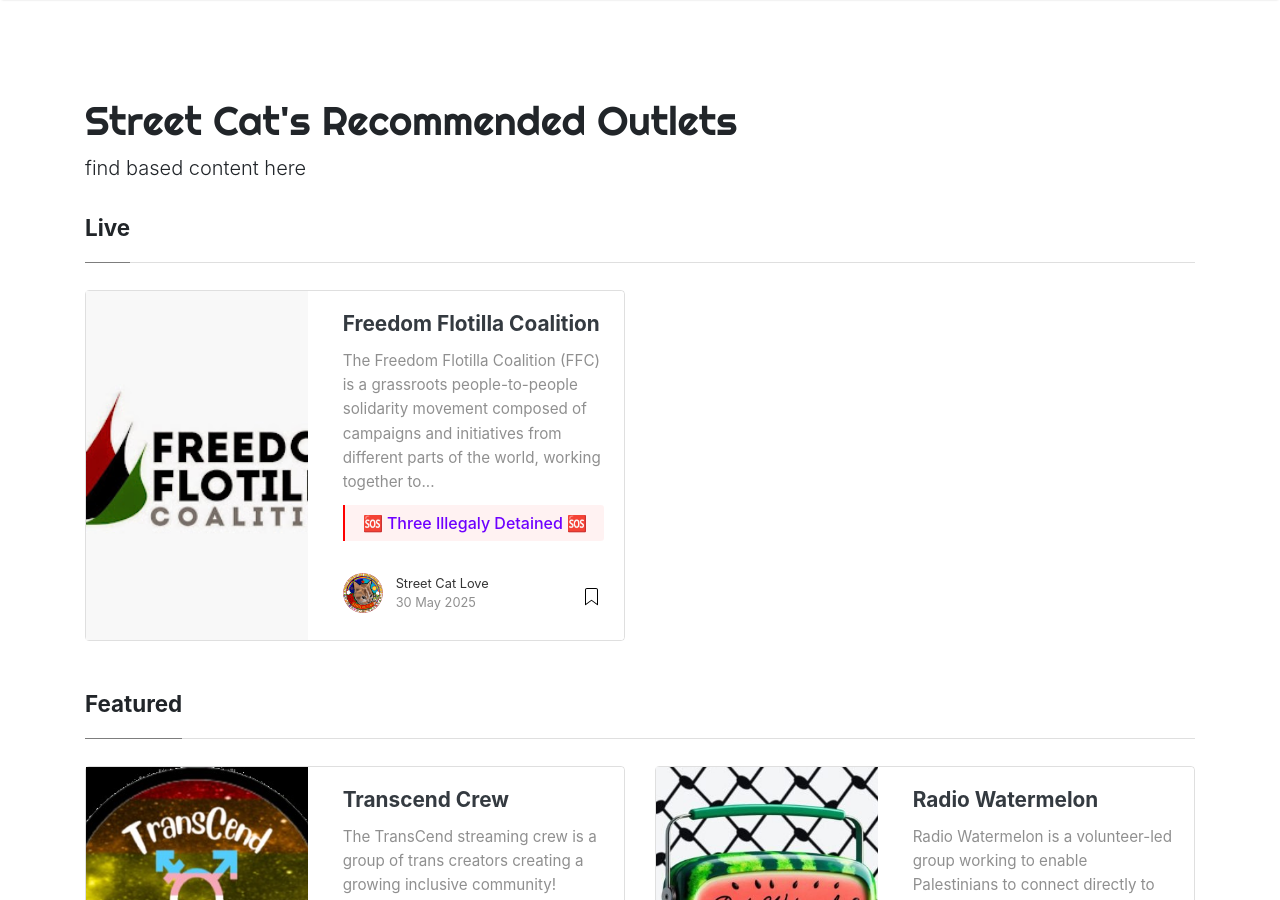
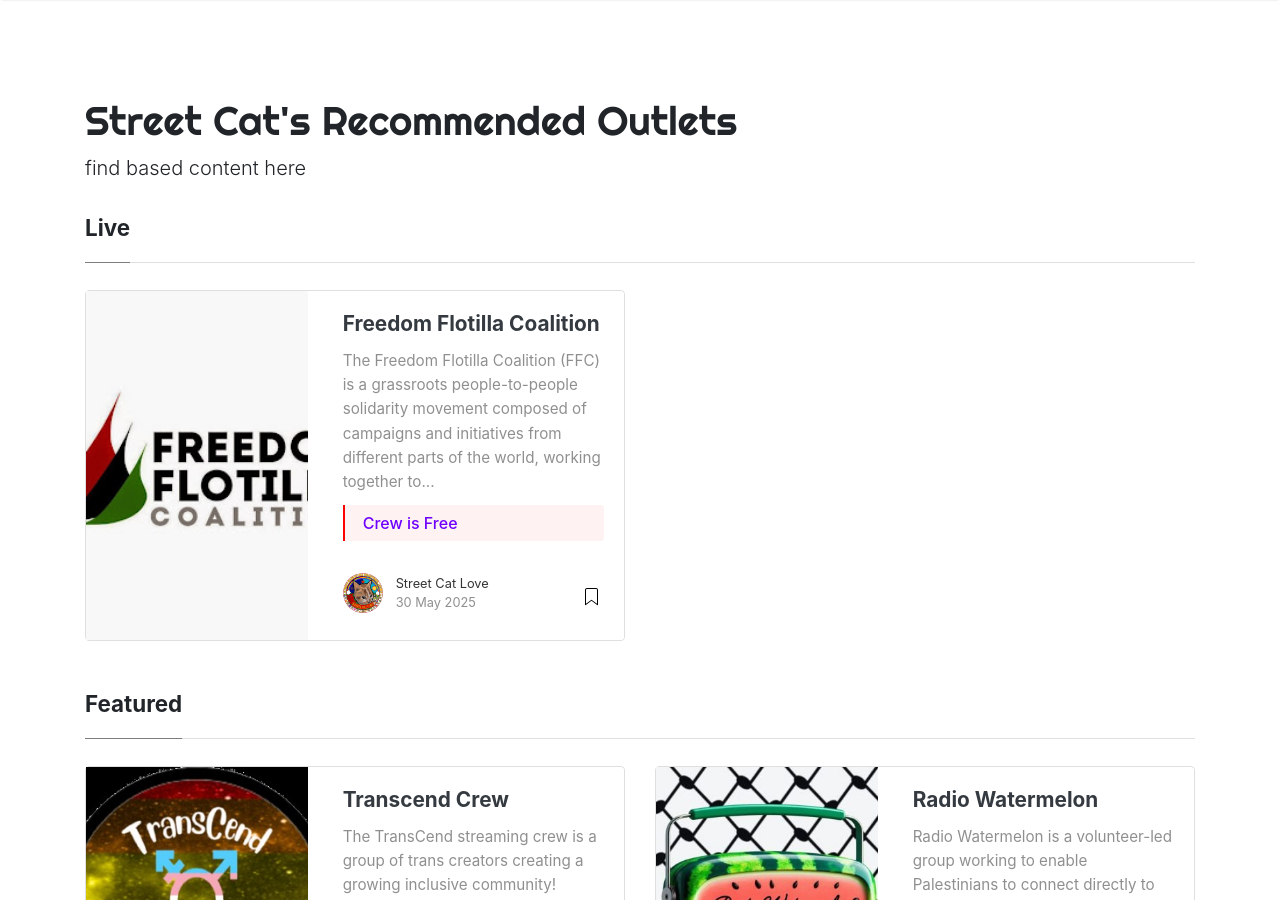
Before and after one commit to StreetCatLove/recs, a Jekyll site: the page built from index.html, in a window 1280 px wide and 900 px high. Built offline with Jekyll 4.4.1, drawn with Linux system fonts in a browser that asks for light colours; nearby versions of some CDN libraries; a script that is not in the unit is left out.

Commit message:
Update sosbox.html

```diff
--- a/_includes/sosbox.html
+++ b/_includes/sosbox.html
@@ -34,7 +34,7 @@
 
                             <div class="sos-status" style="margin-top: 10px;">
                                 <span class="live-badge"></span>
-                                <a href="{{ post.sos-link }}" target="_blank" class="watch-link">🆘 Three Illegaly Detained 🆘</a>
+                                <a href="{{ post.sos-link }}" target="_blank" class="watch-link"> Crew is Free </a>
                             </div>
                         </div>
                         <div class="card-footer b-0 bg-white mt-auto">
```
